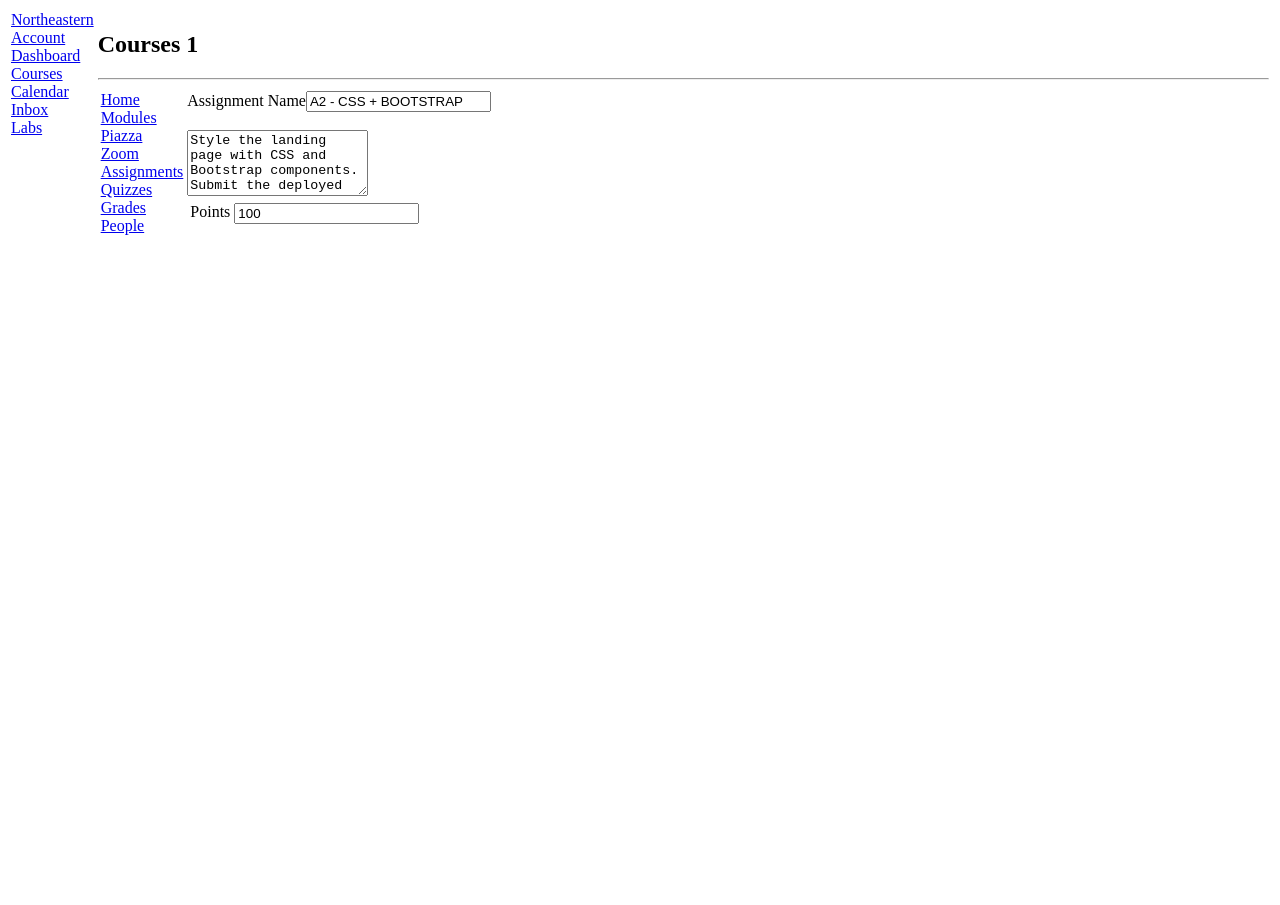
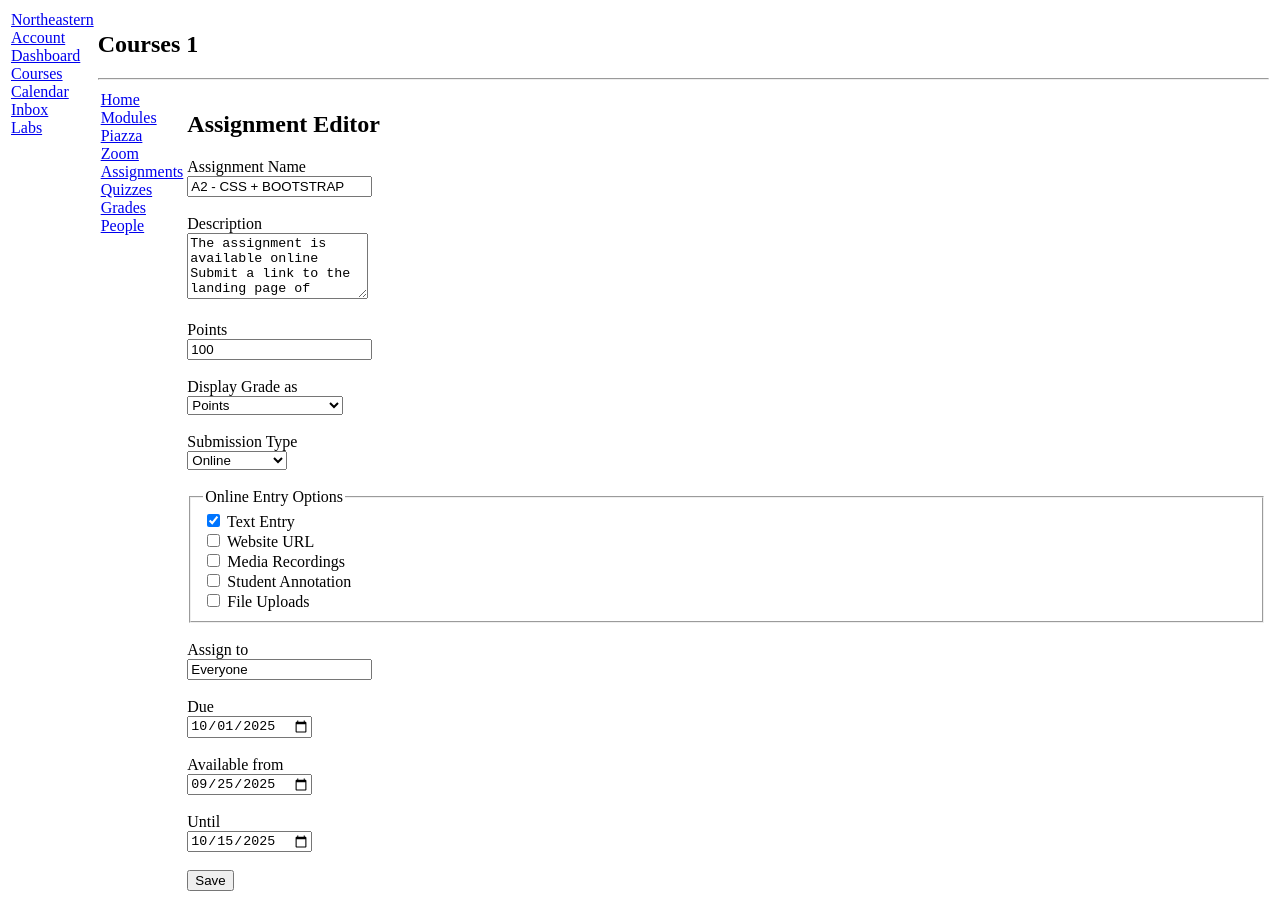
Before and after one commit to beyondparthiv/kambas-next-js, a Next.js app: page /Courses/1/Assignments/A2 in a window 1280 px wide. Before the commit the page ends 800 px from the top, so only its background shows below. Built offline with nearby package versions, Linux system fonts and the light colour scheme.

Commit message:
A-1 Assignments formatting and upload file in Labs.

```diff
--- /dev/null
+++ b/app/(Kambaz)/Calendar/page.tsx
@@ -0,0 +1,2 @@
+
+export default function Calendar() { return <h1>Calendar</h1>; }
--- a/app/(Kambaz)/Courses/[cid]/Assignments/A2/page.tsx
+++ b/app/(Kambaz)/Courses/[cid]/Assignments/A2/page.tsx
@@ -1,27 +1,96 @@
-export default function A2Editor() {
+export default function AssignmentEditor() {
   return (
     <div id="wd-assignments-editor">
-      <label htmlFor="wd-name">Assignment Name</label>
-      <input id="wd-name" defaultValue="A2 - CSS + BOOTSTRAP" />
-      <br /><br />
+      <h2>Assignment Editor</h2>
 
-      <textarea id="wd-description" rows={4} defaultValue={
-        "Style the landing page with CSS and Bootstrap components. Submit the deployed link."
-      } />
-      <br />
+      <form id="wd-assignment-form">
+        <div>
+          <label htmlFor="wd-name">Assignment Name</label><br />
+          <input id="wd-name" name="name" defaultValue="A2 - CSS + BOOTSTRAP" />
+        </div>
 
-      <table>
-        <tbody>
-          <tr>
-            <td align="right" valign="top">
-              <label htmlFor="wd-points">Points</label>
-            </td>
-            <td>
-              <input id="wd-points" defaultValue={100} />
-            </td>
-          </tr>
-        </tbody>
-      </table>
+        <br />
+
+        <div>
+          <label htmlFor="wd-description">Description</label><br />
+          <textarea id="wd-description" name="description" rows={4}>
+The assignment is available online Submit a link to the landing page of
+          </textarea>
+        </div>
+
+        <br />
+
+        <div>
+          <label htmlFor="wd-points">Points</label><br />
+          <input id="wd-points" name="points" type="number" defaultValue={100} />
+        </div>
+
+        <br />
+
+        <div>
+          <label htmlFor="wd-display-grade">Display Grade as</label><br />
+          <select id="wd-display-grade" defaultValue="points">
+            <option value="points">Points</option>
+            <option value="percentage">Percentage</option>
+            <option value="complete_incomplete">Complete / Incomplete</option>
+            <option value="letter">Letter Grade</option>
+          </select>
+        </div>
+
+        <br />
+
+        <div>
+          <label htmlFor="wd-submission-type">Submission Type</label><br />
+          <select id="wd-submission-type" defaultValue="online">
+            <option value="online">Online</option>
+            <option value="on_paper">On Paper</option>
+            <option value="external_tool">External Tool</option>
+          </select>
+        </div>
+
+        <br />
+
+        <fieldset>
+          <legend>Online Entry Options</legend>
+          <label><input type="checkbox" defaultChecked /> Text Entry</label><br />
+          <label><input type="checkbox" /> Website URL</label><br />
+          <label><input type="checkbox" /> Media Recordings</label><br />
+          <label><input type="checkbox" /> Student Annotation</label><br />
+          <label><input type="checkbox" /> File Uploads</label>
+        </fieldset>
+
+        <br />
+
+        <div>
+          <label htmlFor="wd-assign-to">Assign to</label><br />
+          <input id="wd-assign-to" defaultValue="Everyone" />
+        </div>
+
+        <br />
+
+        <div>
+          <label htmlFor="wd-due-date">Due</label><br />
+          <input id="wd-due-date" type="date" defaultValue="2025-10-01" />
+        </div>
+
+        <br />
+
+        <div>
+          <label htmlFor="wd-available-from">Available from</label><br />
+          <input id="wd-available-from" type="date" defaultValue="2025-09-25" />
+        </div>
+
+        <br />
+
+        <div>
+          <label htmlFor="wd-until">Until</label><br />
+          <input id="wd-until" type="date" defaultValue="2025-10-15" />
+        </div>
+
+        <br />
+
+        <button type="submit" id="wd-save">Save</button>
+      </form>
     </div>
   );
 }
--- /dev/null
+++ b/app/(Kambaz)/Inbox/page.tsx
@@ -0,0 +1,2 @@
+
+export default function Inbox() { return <h1>Inbox</h1>; }
```
Also changed, not shown: app/(Kambaz)/Courses/[cid]/Assignments/A1/page.tsx (+63 -30 lines), app/(Kambaz)/Courses/[cid]/Assignments/A3/page.tsx (+90 -20 lines), app/Labs/Lab1/page.tsx (+14 -10 lines), public/images/teslabot.jpg (renamed from app/Labs/images/teslabot.jpg).
